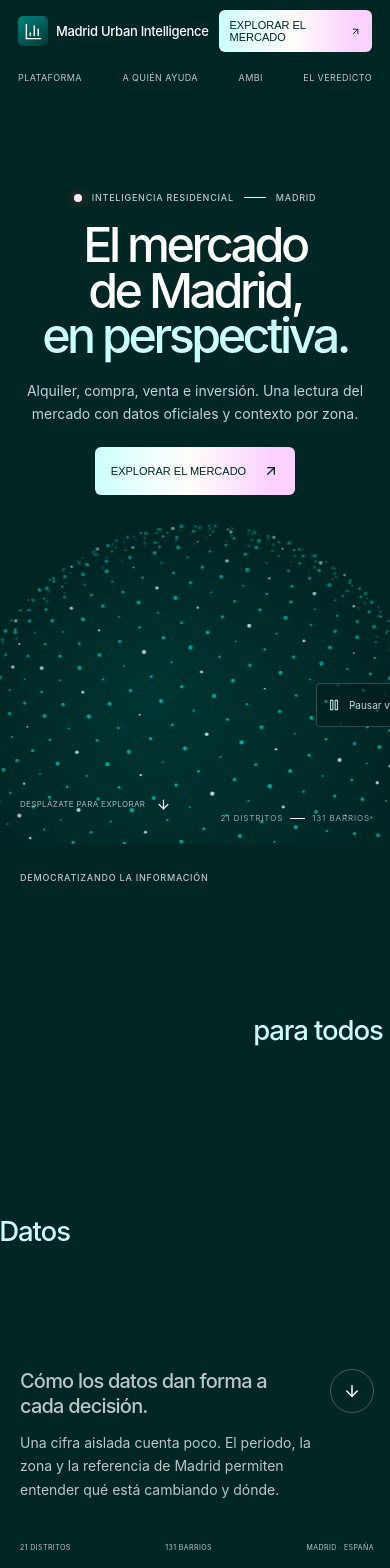
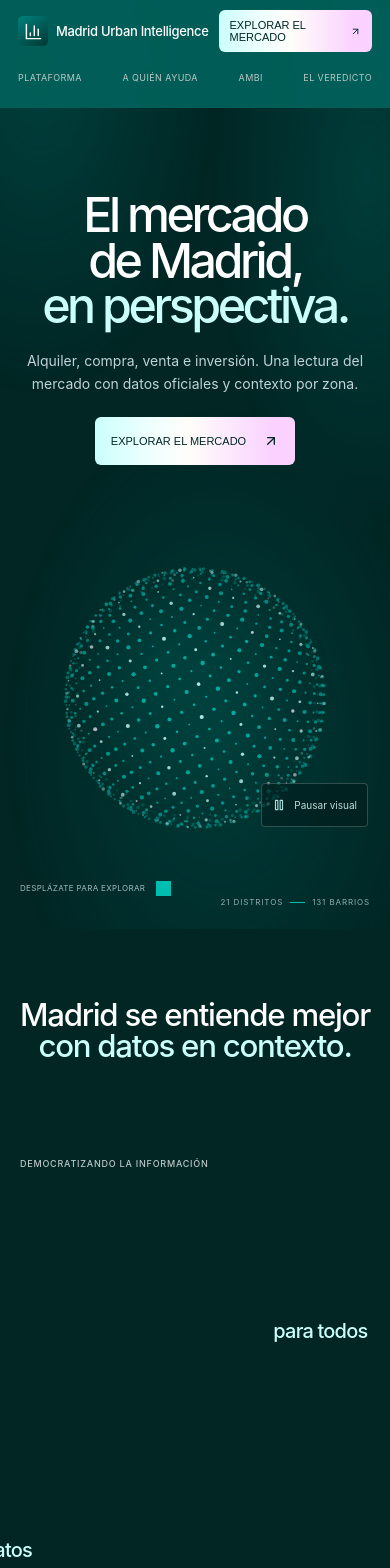
Before and after one commit to rodrigoapvigil/madrid-urban-intelligent, a Next.js app in the folder frontend/: page / in a window 390 px wide. Shown: the top 1568 px of the page. Built offline with nearby package versions, Linux system fonts and the light colour scheme.

Commit message:
Refine landing scale, atmosphere and section rhythm

```diff
--- a/frontend/components/MadridLanding.css
+++ b/frontend/components/MadridLanding.css
@@ -269,9 +269,9 @@
 .mi-home {
   --font-matter: Matter, Inter, "DM Sans", Satoshi, system-ui, sans-serif;
   --font-arial: Arial, system-ui, sans-serif;
-  --mi-kinetic-size: clamp(86px,14.5vw,295px);
+  --mi-kinetic-size: clamp(86px,20.5vw,295px);
   --mi-wrap: min(1440px,calc(100% - 128px));
-  background: #061a30;
+  background: #012624;
 }
 .mi-header {
   position: sticky;
@@ -280,7 +280,7 @@
   grid-template-columns: minmax(260px,1fr) minmax(480px,1.5fr) minmax(200px,1fr);
   padding-inline: max(48px,calc((100vw - 1520px)/2 + 64px));
   border-bottom: 0;
-  background: rgba(5,25,46,.76);
+  background: rgba(0,96,90,.9);
   backdrop-filter: blur(18px) saturate(135%);
   -webkit-backdrop-filter: blur(18px) saturate(135%);
 }
@@ -291,18 +291,20 @@
 .mi-nav a { font-size: 12px; letter-spacing: .09em; }
 .mi-header__cta { min-height: 50px; padding-inline: 20px; font-size: 13px; }
 .mi-hero { min-height: max(760px,calc(100svh - 92px)); background: transparent; }
-.mi-hero__field { bottom: 0; }
+.mi-hero { min-height: max(940px,calc(100svh - 92px)); }
+.mi-hero__field { bottom: 0; height: min(75vw,660px); min-height: 520px; }
 .mi-hero::before { display: none; }
 .mi-hero__wash,.mi-statement::after { display: none; }
 .mi-statement,.mi-platform,.mi-insight,.mi-scale,.mi-audience,.mi-method,.mi-closing,.mi-footer { background: transparent; }
 .mi-statement::after { opacity: .48; }
 .mi-statement__inner { padding-block: 20px; }
 .mi-statement { min-height: 190svh; padding: 0; overflow: clip; view-timeline-name: --mi-statement-timeline; view-timeline-axis: block; }
-.mi-statement__inner { position: sticky; top: 92px; min-height: calc(100svh - 92px); display: grid; grid-template-rows: auto 1fr auto auto; gap: clamp(18px,3vh,36px); padding-block: clamp(28px,5vh,58px); }
+.mi-statement__inner { position: sticky; top: 92px; min-height: calc(100svh - 92px); display: grid; grid-template-rows: auto 1fr auto auto auto; align-content: center; gap: clamp(12px,2vh,22px); padding-block: clamp(28px,4vh,46px); }
 .mi-kinetic { width: 100%; align-self: center; overflow: visible; font-size: var(--mi-kinetic-size) !important; font-weight: 500 !important; letter-spacing: -.012em !important; line-height: 1 !important; }
 .mi-kinetic span { display: block; width: max-content; max-width: none; white-space: nowrap; line-height: 1; }
-.mi-kinetic span + span { margin-left: auto; color: #a8d9f5; }
-.mi-statement__claim { margin: 0 0 12px !important; color: var(--mi-white) !important; font-size: clamp(22px,2.5vw,34px) !important; font-weight: 500; letter-spacing: -.04em; line-height: 1.25 !important; }
+.mi-kinetic span + span { margin-left: auto; color: #cbfffc; }
+.mi-statement__claim { max-width: 900px; margin: 0 auto !important; color: var(--mi-mist) !important; font-size: clamp(22px,2.5vw,34px) !important; font-weight: 500; letter-spacing: -.04em; line-height: 1.25 !important; text-align: center; }
+.mi-statement__copy { max-width: 640px; margin: 0 auto; color: var(--mi-silver); font-size: 16px; line-height: 1.5; text-align: center; }
 .mi-statement__coordinates { border-top: 0; }
 .mi-platform__intro { align-items: flex-end; }
 .mi-platform__grid { grid-template-columns: minmax(0,1.1fr) minmax(0,.9fr); gap: clamp(70px,10vw,150px); }
@@ -339,14 +341,14 @@
   }
   @keyframes mi-kinetic-left {
     0% { transform: translate3d(-24vw,18vh,0) scale(.32); }
-    42% { transform: translate3d(0,0,0) scale(.66); }
-    58% { transform: translate3d(0,0,0) scale(.66); }
+    42% { transform: translate3d(0,0,0) scale(1); }
+    58% { transform: translate3d(0,0,0) scale(1); }
     100% { transform: translate3d(28vw,-24vh,0) scale(1.38); }
   }
   @keyframes mi-kinetic-right {
     0% { transform: translate3d(25vw,-16vh,0) scale(.32); }
-    42% { transform: translate3d(0,0,0) scale(.66); }
-    58% { transform: translate3d(0,0,0) scale(.66); }
+    42% { transform: translate3d(0,0,0) scale(1); }
+    58% { transform: translate3d(0,0,0) scale(1); }
     100% { transform: translate3d(-27vw,24vh,0) scale(1.38); }
   }
 }
@@ -375,7 +377,7 @@
   .mi-statement,.mi-platform,.mi-insight,.mi-scale,.mi-audience,.mi-method { padding-block: 86px; }
   .mi-statement { min-height: 155svh; padding-block: 0; }
   .mi-statement__inner { top: 108px; min-height: calc(100svh - 108px); gap: 16px; padding-block: 28px; }
-  .mi-home { --mi-kinetic-size: clamp(46px,12.8vw,76px); }
+  .mi-home { --mi-kinetic-size: clamp(56px,16vw,64px); }
   .mi-kinetic { width: calc(100vw - 32px); margin-inline: -2px !important; letter-spacing: -.04em !important; }
   .mi-statement__claim { font-size: 20px !important; }
   .mi-statement__bottom { align-items: flex-start; }
@@ -455,3 +457,119 @@
   .mi-header__cta,.mi-button { font-size: 11px; }
   .mi-nav a { font-size: 9px; letter-spacing: .045em; }
 }
+
+/* One teal canvas, with slow bioluminescent light moving behind the page. */
+.mi-home { position: relative; isolation: isolate; overflow-x: clip; background: #012624; }
+.mi-atmosphere {
+  position: fixed;
+  z-index: 0;
+  inset: -12vh 0;
+  pointer-events: none;
+  background:
+    radial-gradient(ellipse 46% 31% at 10% 18%,rgba(0,130,124,.28),transparent 100%),
+    radial-gradient(ellipse 40% 34% at 94% 28%,rgba(0,130,124,.25),transparent 100%),
+    radial-gradient(ellipse 55% 32% at 56% 82%,rgba(0,130,124,.24),transparent 100%);
+  will-change: transform;
+}
+.mi-home > .mi-header { z-index: 5; }
+.mi-home > main,.mi-home > .mi-footer { position: relative; z-index: 1; }
+.mi-header { background: rgba(0,96,90,.9); border: 0; }
+.mi-home main > section { background: transparent; }
+.mi-hero { min-height: max(940px,calc(100svh - 92px)); }
+.mi-hero__field { right: 0; bottom: 0; left: 0; width: 100%; height: min(75vw,660px); min-height: 520px; }
+.mi-hero__meta i,.mi-scroll svg { color: #00bfb1; background: #00bfb1; }
+.mi-kicker > span,.mi-kicker > i { background: #00bfb1; }
+.mi-kicker > span { box-shadow: 0 0 14px rgba(0,191,177,.55); }
+.mi-hero h1 span,.mi-statement h2 span,.mi-platform h2 span,.mi-insight h2 span,.mi-scale h2 span,.mi-audience h2 span,.mi-method h2 span,.mi-closing h2 span { color: #cbfffc; }
+.mi-bridge {
+  position: relative;
+  z-index: 1;
+  width: min(1040px,calc(100% - 48px));
+  margin: 0 auto;
+  padding: clamp(88px,13vh,160px) 0;
+  color: #ffffff;
+  font-family: var(--font-matter);
+  font-size: clamp(32px,5vw,72px);
+  font-weight: 500;
+  letter-spacing: -.04em;
+  line-height: 1;
+  text-align: center;
+  text-wrap: balance;
+}
+.mi-bridge span { color: #cbfffc; }
+.mi-statement { min-height: 190svh; }
+.mi-statement__inner { grid-template-rows: auto 1fr auto auto auto; gap: clamp(12px,2vh,22px); }
+.mi-statement__claim { margin-top: 12px !important; }
+.mi-statement__copy { max-width: 640px; margin: 0 auto; color: var(--mi-silver); font-size: 16px; line-height: 1.5; text-align: center; }
+.mi-statement__coordinates { justify-content: space-between; }
+.mi-platform__grid { gap: clamp(24px,3vw,40px); }
+.mi-profile-list,.mi-city-visual,.mi-trend,.mi-audience__list,.mi-method__steps {
+  border: 0;
+  border-radius: 16px;
+  background: #003734;
+}
+.mi-home .mi-trend { background: #003734; }
+.mi-profile-list { gap: 6px; padding: clamp(22px,3vw,40px); }
+.mi-profile { min-height: 112px; padding: 12px 8px; border: 0; border-radius: 16px; transition: background .2s ease,transform .2s ease; }
+.mi-profile:hover { border-radius: 16px; background: rgba(1,29,28,.68); transform: translateY(-2px); }
+.mi-verdict { border: 0; border-radius: 16px; background: rgba(1,29,28,.68); }
+.mi-city-visual { min-height: 570px; padding: clamp(26px,3vw,40px); }
+.mi-city-visual::before { border-color: rgba(203,255,252,.14); box-shadow: 0 0 0 32px rgba(0,130,124,.08),0 0 0 80px rgba(203,255,252,.035); }
+.mi-trend { padding: clamp(24px,3.4vw,44px); }
+.mi-trend__caption { border: 0; }
+.mi-scale__stats { grid-template-columns: repeat(3,minmax(0,1fr)); gap: 16px; border: 0; }
+.mi-scale__stats article { min-height: 270px; padding: 30px; border-radius: 16px; background: #003734; }
+.mi-scale__stats article + article { border: 0; }
+.mi-scale__stats strong { color: #fde9ff; }
+.mi-audience__list { display: grid; gap: 8px; padding: clamp(20px,3vw,36px); }
+.mi-audience__list article { min-height: 102px; padding: 12px; border: 0; border-radius: 16px; background: rgba(1,29,28,.52); }
+.mi-method__steps { gap: 8px; padding: clamp(20px,3vw,36px); }
+.mi-method__steps article { min-height: 108px; padding: 16px; border: 0; border-radius: 16px; background: rgba(1,29,28,.52); }
+.mi-footer { background: transparent; }
+@supports (animation-timeline: scroll(root block)) {
+  .mi-atmosphere {
+    animation: mi-atmosphere-drift linear both;
+    animation-timeline: scroll(root block);
+    animation-range: 0% 85%;
+  }
+  @keyframes mi-atmosphere-drift {
+    from { transform: translate3d(0,-2vh,0); }
+    to { transform: translate3d(0,22vh,0); }
+  }
+}
+@media (max-width: 1050px) {
+  .mi-hero { min-height: max(880px,calc(100svh - 90px)); }
+  .mi-hero__field { height: min(100vw,620px); min-height: 500px; }
+  .mi-statement { min-height: 185svh; }
+  .mi-city-visual { min-height: 480px; }
+  .mi-scale__stats article { min-height: 220px; padding: 22px; }
+}
+@media (max-width: 650px) {
+  .mi-header { background: rgba(0,96,90,.94); }
+  .mi-hero { min-height: max(820px,calc(100svh - 108px)); }
+  .mi-hero__field { right: 0; bottom: 0; left: 0; height: 460px; min-height: 0; }
+  .mi-statement { min-height: 155svh; }
+  .mi-statement__inner { grid-template-rows: auto 1fr auto auto auto; gap: 12px; padding-block: 24px; }
+  .mi-home { --mi-kinetic-size: clamp(56px,16vw,64px); }
+  .mi-kinetic { width: 100%; margin: 0 !important; letter-spacing: -.04em !important; }
+  .mi-kinetic span { width: fit-content; max-width: 100%; white-space: nowrap; }
+  .mi-kinetic span + span { margin: 6px 0 0 auto; }
+  .mi-statement__claim { margin-top: 4px !important; font-size: 20px !important; }
+  .mi-statement__copy { font-size: 14px; }
+  .mi-statement__coordinates { margin-top: 6px; gap: 8px; font-size: 7px; }
+  .mi-bridge { width: calc(100% - 40px); padding: 72px 0; font-size: clamp(30px,8vw,42px); }
+  .mi-profile-list,.mi-city-visual,.mi-trend,.mi-audience__list,.mi-method__steps { border-radius: 16px; }
+  .mi-profile-list { padding: 16px; }
+  .mi-profile { min-height: 102px; padding: 10px 4px; }
+  .mi-city-visual { min-height: 340px; padding: 18px; }
+  .mi-scale__stats { grid-template-columns: 1fr; gap: 12px; }
+  .mi-scale__stats article { min-height: 150px; padding: 20px; }
+  .mi-audience__list,.mi-method__steps { padding: 14px; }
+  .mi-audience__list article,.mi-method__steps article { border-radius: 12px; }
+  .mi-method__steps article { grid-template-columns: 22px minmax(0,1fr); }
+  .mi-method__tag { grid-column: 2; justify-self: start; }
+  .mi-hero__field { bottom: 0; }
+}
+@media (prefers-reduced-motion: reduce) {
+  .mi-atmosphere { animation: none !important; transform: none !important; }
+}
--- a/frontend/components/MadridLanding.tsx
+++ b/frontend/components/MadridLanding.tsx
@@ -53,6 +53,7 @@ function TrendVisual() {
 export default function MadridLanding() {
   return (
     <div className="mi-home" id="inicio">
+      <div className="mi-atmosphere" aria-hidden="true"/>
       <header className="mi-header">
         <Link href="/" className="mi-brand" aria-label="Madrid Urban Intelligence, inicio"><span className="mi-brand__mark"><BarChart3 aria-hidden="true"/></span><span>Madrid Urban Intelligence</span></Link>
         <nav className="mi-nav" aria-label="Navegación principal"><a href="#plataforma">Plataforma</a><a href="#impacto">A quién ayuda</a><Link href="/madrid/chat">AMBI</Link><Link href="/madrid/veredicto">El Veredicto</Link></nav>
@@ -63,7 +64,6 @@ export default function MadridLanding() {
         <section className="mi-hero" aria-labelledby="mi-title">
           <div className="mi-hero__wash" aria-hidden="true"/>
           <div className="mi-hero__content">
-            <p className="mi-kicker"><span/> Inteligencia residencial <i/> Madrid</p>
             <h1 id="mi-title">El mercado de Madrid,<br/><span>en perspectiva.</span></h1>
             <p className="mi-hero__lead">Alquiler, compra, venta e inversión. Una lectura del mercado con datos oficiales y contexto por zona.</p>
             <Link href="/madrid" className="mi-button">Explorar el mercado <ArrowUpRight aria-hidden="true"/></Link>
@@ -73,38 +73,53 @@ export default function MadridLanding() {
           <a className="mi-scroll" href="#lectura"><span>Desplázate para explorar</span><ArrowDown aria-hidden="true"/></a>
         </section>
 
+        <p className="mi-bridge" aria-label="Madrid se entiende mejor con datos en contexto.">Madrid se entiende mejor <span>con datos en contexto.</span></p>
+
         <section className="mi-statement" id="lectura" aria-labelledby="mi-statement-title">
           <div className="mi-wrap mi-statement__inner">
             <p className="mi-kicker mi-kicker--muted">Democratizando la información</p>
             <h2 id="mi-statement-title" className="mi-kinetic"><span>Datos</span><span>para todos</span></h2>
-            <div className="mi-statement__bottom"><div><p className="mi-statement__claim">Cómo los datos dan forma a cada decisión.</p><p>Una cifra aislada cuenta poco. El periodo, la zona y la referencia de Madrid permiten entender qué está cambiando y dónde.</p></div><Link href="/madrid" className="mi-round-link" aria-label="Descubrir el dashboard"><ArrowDown aria-hidden="true"/></Link></div>
+            <p className="mi-statement__claim">Cómo los datos dan forma a cada decisión.</p>
+            <p className="mi-statement__copy">Una cifra aislada cuenta poco. El periodo, la zona y la referencia de Madrid permiten entender qué está cambiando y dónde.</p>
             <div className="mi-statement__coordinates" aria-hidden="true"><span>21 DISTRITOS</span><span>131 BARRIOS</span><span>MADRID · ESPAÑA</span></div>
           </div>
         </section>
 
+        <p className="mi-bridge" aria-label="Cada barrio aporta una perspectiva distinta.">Cada barrio aporta <span>una perspectiva distinta.</span></p>
+
         <section className="mi-platform" id="plataforma" aria-labelledby="mi-platform-title">
           <div className="mi-wrap">
             <div className="mi-platform__intro"><div><p className="mi-kicker mi-kicker--muted">Una ciudad, cuatro perspectivas</p><h2 id="mi-platform-title">Explora el mercado.<br/><span>Encuentra tu lectura.</span></h2></div><p>Elige el perfil que responde a tu pregunta. Compara zonas, consulta tendencias y sigue la evolución mensual.</p></div>
-            <div className="mi-platform__grid">
+            <div className="mi-platform__frame"><div className="mi-platform__grid">
               <div className="mi-profile-list">{profiles.map(({number,title,text,href,Icon})=><Link className="mi-profile" href={href} key={number}><span className="mi-profile__number">{number}</span><span className="mi-profile__icon"><Icon aria-hidden="true"/></span><span className="mi-profile__copy"><strong>{title}</strong><small>{text}</small></span><span className="mi-profile__arrow"><ArrowUpRight aria-hidden="true"/></span></Link>)}<Link href="/madrid/veredicto" className="mi-verdict"><span className="mi-verdict__icon"><ShieldCheck aria-hidden="true"/></span><span><strong>El Veredicto</strong><small>Contrasta el precio de una vivienda con su zona.</small></span><ArrowUpRight aria-hidden="true"/></Link></div>
               <aside className="mi-city-visual"><div className="mi-city-visual__label"><MapPinned aria-hidden="true"/> Red urbana · Madrid</div><MadridNetwork/><div className="mi-city-visual__caption"><span>21 distritos</span><span>131 barrios</span></div></aside>
-            </div>
+            </div></div>
           </div>
         </section>
+
+        <p className="mi-bridge" aria-label="El precio cambia de una zona a otra.">El precio cambia <span>de una zona a otra.</span></p>
 
         <section className="mi-insight" aria-labelledby="mi-insight-title">
           <div className="mi-wrap mi-insight__layout"><div className="mi-insight__copy"><p className="mi-kicker mi-kicker--muted">El pulso de cada zona</p><h2 id="mi-insight-title">De la tendencia<br/>a <span>la perspectiva.</span></h2><p>Observa la evolución mes a mes y pon cada barrio en contexto frente al conjunto de Madrid. Los valores estimados se distinguen de los datos observados.</p><Link href="/madrid" className="mi-inline-link">Ver evolución del mercado <ArrowRight aria-hidden="true"/></Link></div><TrendVisual/></div>
         </section>
 
+        <p className="mi-bridge" aria-label="Una ciudad, cientos de lecturas locales.">Una ciudad, <span>cientos de lecturas locales.</span></p>
+
         <section className="mi-scale" id="impacto" aria-labelledby="mi-scale-title">
           <div className="mi-wrap"><div className="mi-scale__heading"><p className="mi-kicker mi-kicker--muted">Madrid, hasta el detalle</p><h2 id="mi-scale-title">Una ciudad.<br/><span>Muchas perspectivas.</span></h2></div><div className="mi-scale__stats"><article><strong>4</strong><span>Perfiles de mercado</span><small>Alquiler · Compra · Venta · Inversión</small></article><article><strong>21</strong><span>Distritos</span><small>Una lectura completa de la ciudad</small></article><article><strong>131</strong><span>Barrios</span><small>El detalle detrás de cada tendencia</small></article></div></div>
         </section>
+
+        <p className="mi-bridge" aria-label="La mejor decisión empieza con una buena pregunta.">La mejor decisión empieza <span>con una buena pregunta.</span></p>
 
         <section className="mi-audience" aria-labelledby="mi-audience-title">
           <div className="mi-wrap mi-audience__layout"><div className="mi-audience__intro"><p className="mi-kicker mi-kicker--muted">Información que acompaña decisiones</p><h2 id="mi-audience-title">Un mismo Madrid.<br/><span>Tu propia pregunta.</span></h2><p>Una herramienta para explorar la vivienda desde distintos puntos de vista y entender mejor el contexto de cada zona.</p></div><div className="mi-audience__list">{audiences.map(([title,text],i)=><article key={title}><span>0{i+1}</span><div><h3>{title}</h3><p>{text}</p></div><HelpCircle aria-hidden="true"/></article>)}</div></div>
         </section>
 
+        <p className="mi-bridge" aria-label="Cada indicador necesita una fuente clara.">Cada indicador necesita <span>una fuente clara.</span></p>
+
         <section className="mi-method" aria-labelledby="mi-method-title"><div className="mi-wrap mi-method__layout"><div className="mi-method__intro"><p className="mi-kicker mi-kicker--muted">Transparencia en cada indicador</p><h2 id="mi-method-title">Dato real.<br/><span>Estimación visible.</span></h2><p>La fuente y la naturaleza de cada cifra forman parte de la lectura. Así puedes interpretar los datos con su contexto.</p></div><div className="mi-method__steps"><article><span className="mi-method__index">01</span><div><strong>Operaciones oficiales</strong><p>Series históricas basadas en datos públicos de cierre del Ayuntamiento de Madrid.</p></div><span className="mi-method__tag">Dato real</span></article><article><span className="mi-method__index">02</span><div><strong>Comparación por zona</strong><p>Consulta barrios y distritos junto a referencias del conjunto de Madrid.</p></div><span className="mi-method__tag">Contexto</span></article><article><span className="mi-method__index">03</span><div><strong>Proyecciones identificadas</strong><p>Las estimaciones se señalan para distinguirlas de los valores observados.</p></div><span className="mi-method__tag mi-method__tag--forecast">Estimación</span></article></div></div></section>
+
+        <p className="mi-bridge" aria-label="Entender primero. Decidir después.">Entender primero. <span>Decidir después.</span></p>
 
         <section className="mi-closing" aria-labelledby="mi-closing-title"><div className="mi-closing__glow" aria-hidden="true"/><div className="mi-wrap mi-closing__inner"><p className="mi-kicker">Madrid, con contexto</p><h2 id="mi-closing-title">Empieza por<br/><span>tu pregunta.</span></h2><p>Explora los datos y encuentra una lectura más clara del mercado residencial.</p><Link href="/madrid" className="mi-button">Abrir el dashboard <ArrowUpRight aria-hidden="true"/></Link></div></section>
       </main>
--- a/frontend/components/ParticleField.tsx
+++ b/frontend/components/ParticleField.tsx
@@ -46,9 +46,9 @@ export default function ParticleField() {
 
     const draw = () => {
       context.clearRect(0, 0, width, height);
-      const radius = Math.min(width * 0.48, height * 0.84);
-      const centerX = width * 0.51;
-      const centerY = height * 0.84;
+      const radius = Math.min(width * 0.34, height * 0.44);
+      const centerX = width * 0.5;
+      const centerY = height * 0.5;
       const glow = context.createRadialGradient(centerX - radius * 0.22, centerY - radius * 0.28, radius * 0.04, centerX, centerY, radius * 1.05);
       glow.addColorStop(0, 'rgba(0,130,124,0.16)');
       glow.addColorStop(0.62, 'rgba(0,130,124,0.06)');
```
